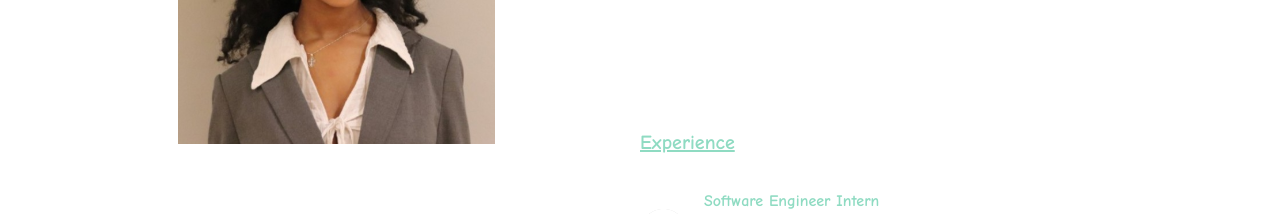
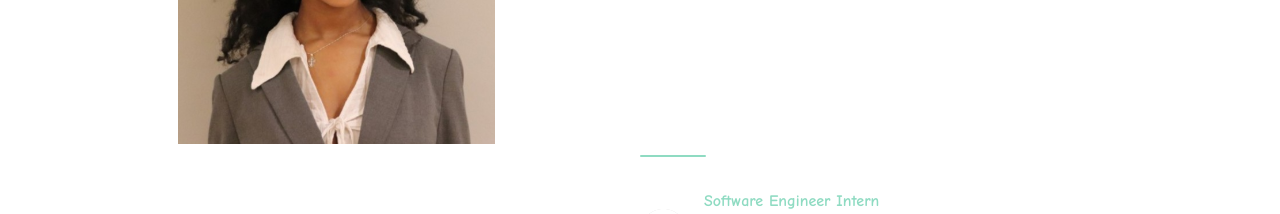
Before and after one commit to Meron-b/meron_portfolio, a Next.js app: page / in a window 1280 px wide. Shown: the part 1120-1334 px from the top of the page. Built offline with nearby package versions, Linux system fonts and the light colour scheme.

Commit message:
added animation to tab titles in About page

```diff
--- a/src/sections/About.js
+++ b/src/sections/About.js
@@ -166,7 +166,14 @@ const About = () => {
               <button
                 key={tab}
                 onClick={() => setActiveTab(tab)}
-                className={`tab-links text-xl font-comic-neue font-bold ${activeTab === tab ? 'underline text-light-green' : 'text-white'}`}
+                className={`
+                  tab-links text-xl font-comic-neue font-bold text-white
+                  relative after:absolute after:bottom-0 after:left-0 after:h-[2px] after:bg-light-green after:rounded-full
+                  ${activeTab === tab
+                    ? 'after:w-[70%] text-light-green'
+                    : 'after:w-0 hover:after:w-[70%] after:transition-all after:duration-300'
+                  }
+                `}
               >
                 {tab}
               </button>
```
